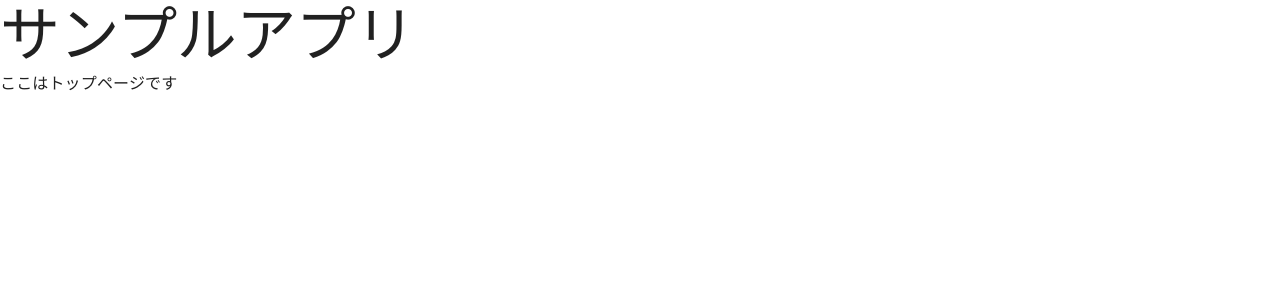
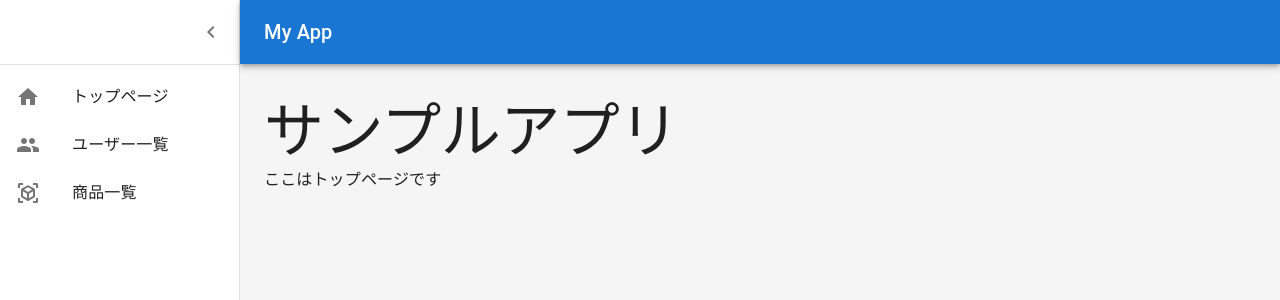
Before and after one commit to visualpaper/study-authority-management-react-ui, a React (Create React App) app: page / in a window 1280 px wide. Shown: the top 300 px of the page. Built offline with nearby package versions, Linux system fonts and the light colour scheme.

Commit message:
template 導入 (#4)

```diff
--- /dev/null
+++ b/src/components/AppBar.tsx
@@ -0,0 +1,69 @@
+import { styled } from '@mui/material/styles'
+import MuiAppBar, { AppBarProps as MuiAppBarProps } from '@mui/material/AppBar'
+import Toolbar from '@mui/material/Toolbar'
+import IconButton from '@mui/material/IconButton'
+import MenuIcon from '@mui/icons-material/Menu'
+import Typography from '@mui/material/Typography'
+export const DRAWER_WIDTH = 240
+
+interface MyAppBarProps extends MuiAppBarProps {
+  title?: string
+  open?: boolean
+  toggleDrawer?: () => void
+}
+
+const MyAppBar = styled(MuiAppBar, {
+  shouldForwardProp: (prop) => prop !== 'open',
+})<MyAppBarProps>(({ theme, open }) => ({
+  zIndex: theme.zIndex.drawer + 1,
+  transition: theme.transitions.create(['width', 'margin'], {
+    easing: theme.transitions.easing.sharp,
+    duration: theme.transitions.duration.leavingScreen,
+  }),
+  ...(open && {
+    marginLeft: DRAWER_WIDTH,
+    width: `calc(100% - ${DRAWER_WIDTH}px)`,
+    transition: theme.transitions.create(['width', 'margin'], {
+      easing: theme.transitions.easing.sharp,
+      duration: theme.transitions.duration.enteringScreen,
+    }),
+  }),
+}))
+
+export const AppBar = ({
+  title = 'My App',
+  open,
+  toggleDrawer,
+}: MyAppBarProps) => {
+  return (
+    <MyAppBar position="absolute" open={open}>
+      <Toolbar
+        sx={{
+          pr: '24px', // keep right padding when drawer closed
+        }}
+      >
+        <IconButton
+          edge="start"
+          color="inherit"
+          aria-label="open drawer"
+          onClick={toggleDrawer}
+          sx={{
+            marginRight: '36px',
+            ...(open && { display: 'none' }),
+          }}
+        >
+          <MenuIcon />
+        </IconButton>
+        <Typography
+          component="h1"
+          variant="h6"
+          color="inherit"
+          noWrap
+          sx={{ flexGrow: 1 }}
+        >
+          {title}
+        </Typography>
+      </Toolbar>
+    </MyAppBar>
+  )
+}
--- /dev/null
+++ b/src/components/MenuDrawer.tsx
@@ -0,0 +1,99 @@
+import ChevronLeftIcon from '@mui/icons-material/ChevronLeft'
+import HomeIcon from '@mui/icons-material/Home'
+import PeopleIcon from '@mui/icons-material/People'
+import ViewInArIcon from '@mui/icons-material/ViewInAr'
+import Divider from '@mui/material/Divider'
+import MuiDrawer from '@mui/material/Drawer'
+import IconButton from '@mui/material/IconButton'
+import List from '@mui/material/List'
+import MuiListItemButton from '@mui/material/ListItemButton'
+import ListItemIcon from '@mui/material/ListItemIcon'
+import ListItemText from '@mui/material/ListItemText'
+import { styled } from '@mui/material/styles'
+import Toolbar from '@mui/material/Toolbar'
+import React from 'react'
+import {
+  Link as RouterLink,
+  LinkProps as RouterLinkProps,
+} from 'react-router-dom'
+export const DRAWER_WIDTH = 240
+
+const Drawer = styled(MuiDrawer, {
+  shouldForwardProp: (prop) => prop !== 'open',
+})(({ theme, open }) => ({
+  '& .MuiDrawer-paper': {
+    position: 'relative',
+    whiteSpace: 'nowrap',
+    width: DRAWER_WIDTH,
+    transition: theme.transitions.create('width', {
+      easing: theme.transitions.easing.sharp,
+      duration: theme.transitions.duration.enteringScreen,
+    }),
+    boxSizing: 'border-box',
+    ...(!open && {
+      overflowX: 'hidden',
+      transition: theme.transitions.create('width', {
+        easing: theme.transitions.easing.sharp,
+        duration: theme.transitions.duration.leavingScreen,
+      }),
+      width: theme.spacing(7),
+      [theme.breakpoints.up('sm')]: {
+        width: theme.spacing(9),
+      },
+    }),
+  },
+}))
+
+const ListItemButton = (props: React.PropsWithChildren<RouterLinkProps>) => {
+  const { to, children, ...rest } = props
+  return (
+    <MuiListItemButton component={RouterLink} to={to} {...rest}>
+      {children}
+    </MuiListItemButton>
+  )
+}
+
+type Props = {
+  open: boolean
+  toggleDrawer: () => void
+}
+
+export const MenuDrawer = ({ open, toggleDrawer }: Props) => {
+  return (
+    <Drawer variant="permanent" open={open}>
+      <Toolbar
+        sx={{
+          display: 'flex',
+          alignItems: 'center',
+          justifyContent: 'flex-end',
+          px: [1],
+        }}
+      >
+        <IconButton onClick={toggleDrawer}>
+          <ChevronLeftIcon />
+        </IconButton>
+      </Toolbar>
+      <Divider />
+      <List component="nav">
+        <ListItemButton to="/">
+          <ListItemIcon>
+            <HomeIcon />
+          </ListItemIcon>
+          <ListItemText primary="トップページ" />
+        </ListItemButton>
+        <ListItemButton to="/users">
+          <ListItemIcon>
+            <PeopleIcon />
+          </ListItemIcon>
+          <ListItemText primary="ユーザー一覧" />
+        </ListItemButton>
+        <ListItemButton to="/items">
+          <ListItemIcon>
+            <ViewInArIcon />
+          </ListItemIcon>
+          <ListItemText primary="商品一覧" />
+        </ListItemButton>
+      </List>
+    </Drawer>
+  )
+}
--- a/src/index.tsx
+++ b/src/index.tsx
@@ -1,20 +1,14 @@
-import CssBaseline from '@mui/material/CssBaseline'
-import { createTheme, ThemeProvider } from '@mui/material/styles'
 import React from 'react'
 import ReactDOM from 'react-dom/client'
 import { App } from './components/App'
 import Router from './router'
 
 const root = ReactDOM.createRoot(document.getElementById('root') as HTMLElement)
-const theme = createTheme()
 root.render(
   <React.StrictMode>
-    <ThemeProvider theme={theme}>
-      <CssBaseline />
-      <App>
-        <Router />
-      </App>
-    </ThemeProvider>
+    <App>
+      <Router />
+    </App>
   </React.StrictMode>
 )
 
--- /dev/null
+++ b/src/pages/Layout.tsx
@@ -0,0 +1,42 @@
+import Box from '@mui/material/Box'
+import Toolbar from '@mui/material/Toolbar'
+import Container from '@mui/material/Container'
+import { Suspense, useState } from 'react'
+import { AppBar } from '../components/AppBar'
+import { MenuDrawer } from '../components/MenuDrawer'
+import { Outlet } from 'react-router-dom'
+
+const Layout = () => {
+  const [open, setOpen] = useState(true)
+  const toggleDrawer = () => {
+    setOpen(!open)
+  }
+
+  return (
+    <>
+      <AppBar open={open} toggleDrawer={toggleDrawer} />
+      <MenuDrawer open={open} toggleDrawer={toggleDrawer} />
+      <Box
+        component="main"
+        sx={{
+          backgroundColor: (theme) =>
+            theme.palette.mode === 'light'
+              ? theme.palette.grey[100]
+              : theme.palette.grey[900],
+          flexGrow: 1,
+          height: '100vh',
+          overflow: 'auto',
+        }}
+      >
+        <Toolbar />
+        <Container maxWidth="xl" sx={{ mt: 4, mb: 4 }}>
+          <Suspense fallback={<div>Loading...</div>}>
+            <Outlet />
+          </Suspense>
+        </Container>
+      </Box>
+    </>
+  )
+}
+
+export default Layout
--- a/src/router.tsx
+++ b/src/router.tsx
@@ -1,18 +1,29 @@
+import Box from '@mui/material/Box'
+import CssBaseline from '@mui/material/CssBaseline'
+import { createTheme, ThemeProvider } from '@mui/material/styles'
 import { BrowserRouter, Route, Routes } from 'react-router-dom'
 import IndexPage from './pages/IndexPage'
 import ItemsPage from './pages/ItemsPage'
+import Layout from './pages/Layout'
 import UsersPage from './pages/UsersPage'
 
 export default function Router() {
+  const theme = createTheme()
+
   return (
+    <ThemeProvider theme={theme}>
+      <CssBaseline />
+      <Box sx={{ display: 'flex' }}>
         <BrowserRouter>
           <Routes>
-        <Route path="/">
+            <Route path="/" element={<Layout />}>
               <Route index element={<IndexPage />} />
               <Route path="/users" element={<UsersPage />} />
               <Route path="/items" element={<ItemsPage />} />
             </Route>
           </Routes>
         </BrowserRouter>
+      </Box>
+    </ThemeProvider>
   )
 }
```
Lines whose indentation alone changed are shown as unchanged.
